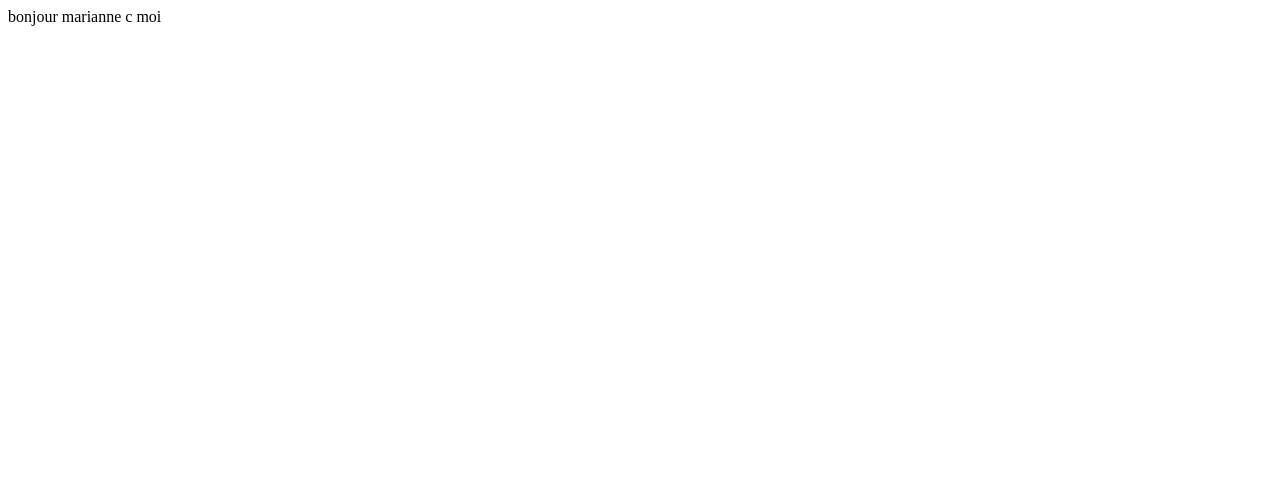
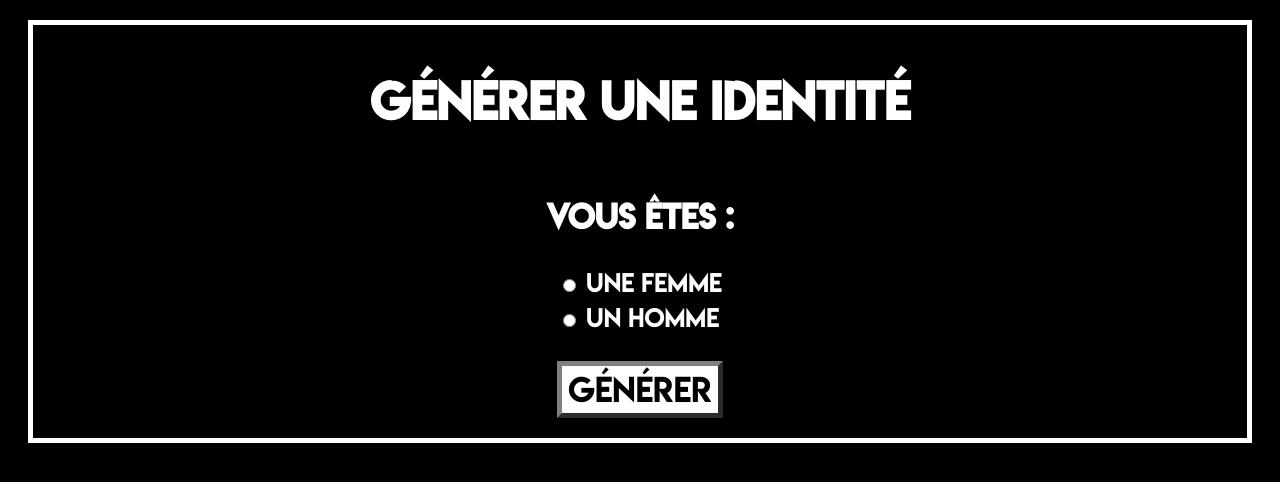
Before and after one commit to marianneguyard/marianneguyard.github.io, a plain HTML site: page index.html in a window 1280 px wide. Drawn offline with Linux system fonts and the light colour scheme.

Commit message:
OptionPannel

```diff
--- a/index.html
+++ b/index.html
@@ -1 +1,85 @@
-bonjour marianne c moi
+<!DOCTYPE HTML PUBLIC "-//W3C//DTD HTML 4.0 Transitional//FR" >
+
+<html lang="fr">
+  <head>
+    <meta charset="utf-8">
+    <title>Générateur d'identité</title> 													<!-- TITRE -->
+    <link rel="stylesheet" href="style.css">
+    <script src="script.js"></script>
+  </head>
+  <body onload="createDot()">
+	<div id="contour">
+		<div id="banniere">
+			<h1>GÉNÉRER UNE IDENTITÉ</h1>
+		<div>
+		<div id="genreSelecteur">
+			<h2> Vous êtes :</h2>
+			<form action="" style="align-content: center">
+				<input type="radio" name="gender" value="female" id="radioFemme"><label id="radioText" for="radioFemme"> UNE FEMME</label> <br>
+				<input  type="radio" name="gender" value="male" id="radioHomme"><label id="radioText" for="radioHomme"> UN HOMME</label>
+			</form>
+			<button type="button" id="button">GÉNÉRER</button>
+
+		</div>
+		<div id="cover"></div>
+	</div>
+  </body>
+
+  <script>
+  </script>
+
+  <style>
+	@font-face {
+	  font-family: 'lemon';
+	  src: url('LemonMilk.otf');
+	}
+	#contour {
+		margin: 20px;
+		padding: 10px;
+		border-style: solid;
+		border-width: 5px;
+		border-color: white;
+	}
+	body {
+		background-color: black
+	}
+	#banniere {
+
+	}
+	#genreSelecteur {
+		display: flex;
+		align-items: center;
+		justify-content: center;
+		flex-direction: column;
+
+	}
+	h1 {
+		text-align: center;
+		color: white;
+		font-family: "lemon";
+		font-size: 300%;
+	}
+	h2 {
+		text-align: center;
+		color: white;
+		font-family: "lemon";
+		font-size: 200%;
+	}
+	#radioText {
+		text-align: center;
+		color: white;
+		font-family: "lemon";
+		font-size: 150%;
+	}
+	#button {
+		color: black;
+		background-color: white;
+		border-style: outset;
+		border-width: 5px;
+		border-color: grey;
+		font-family: "lemon";
+		font-size: 200%;
+		margin: 10px;
+	}
+  </style>
+</html>
```
Also changed, not shown: LemonMilk.otf (added).
